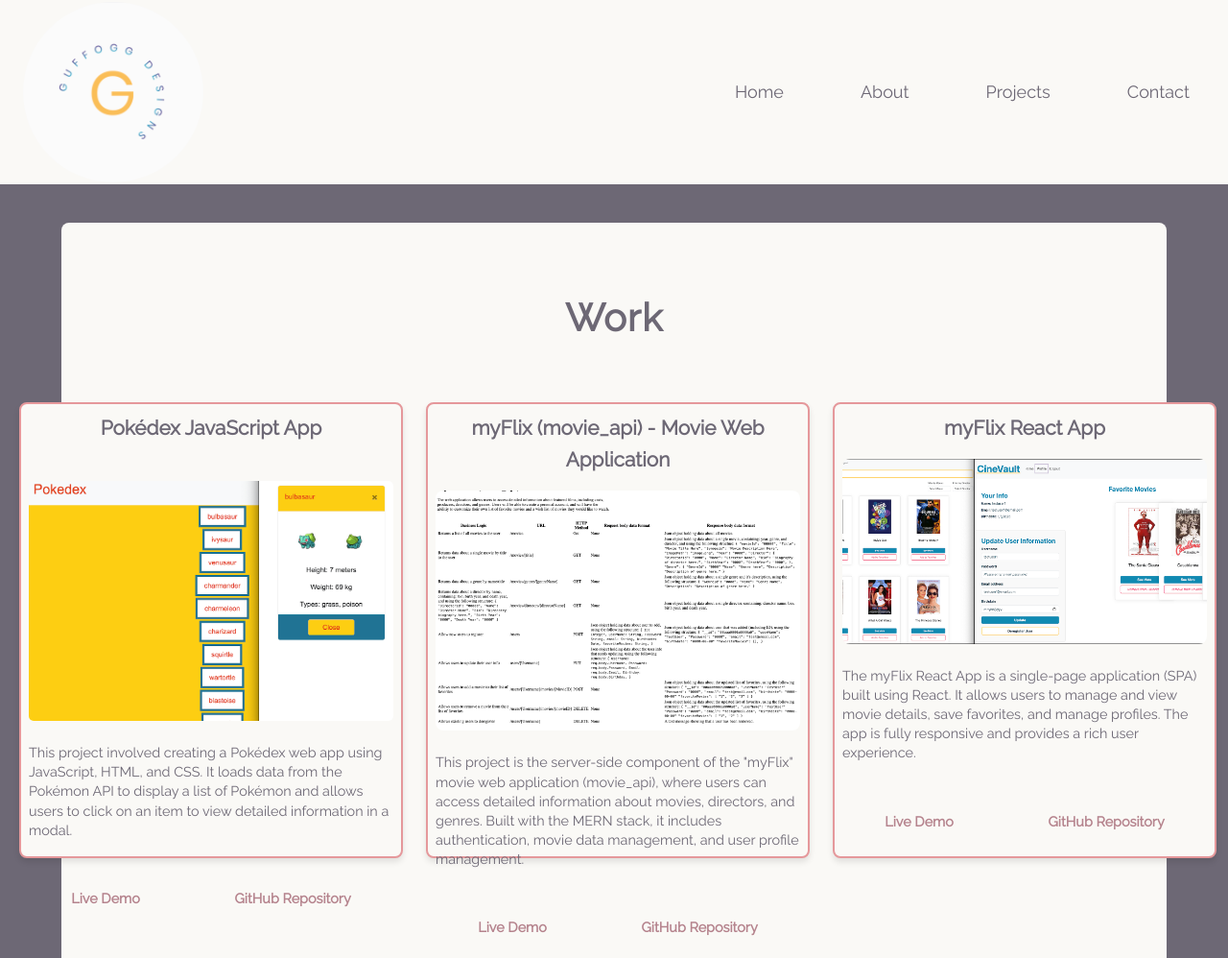
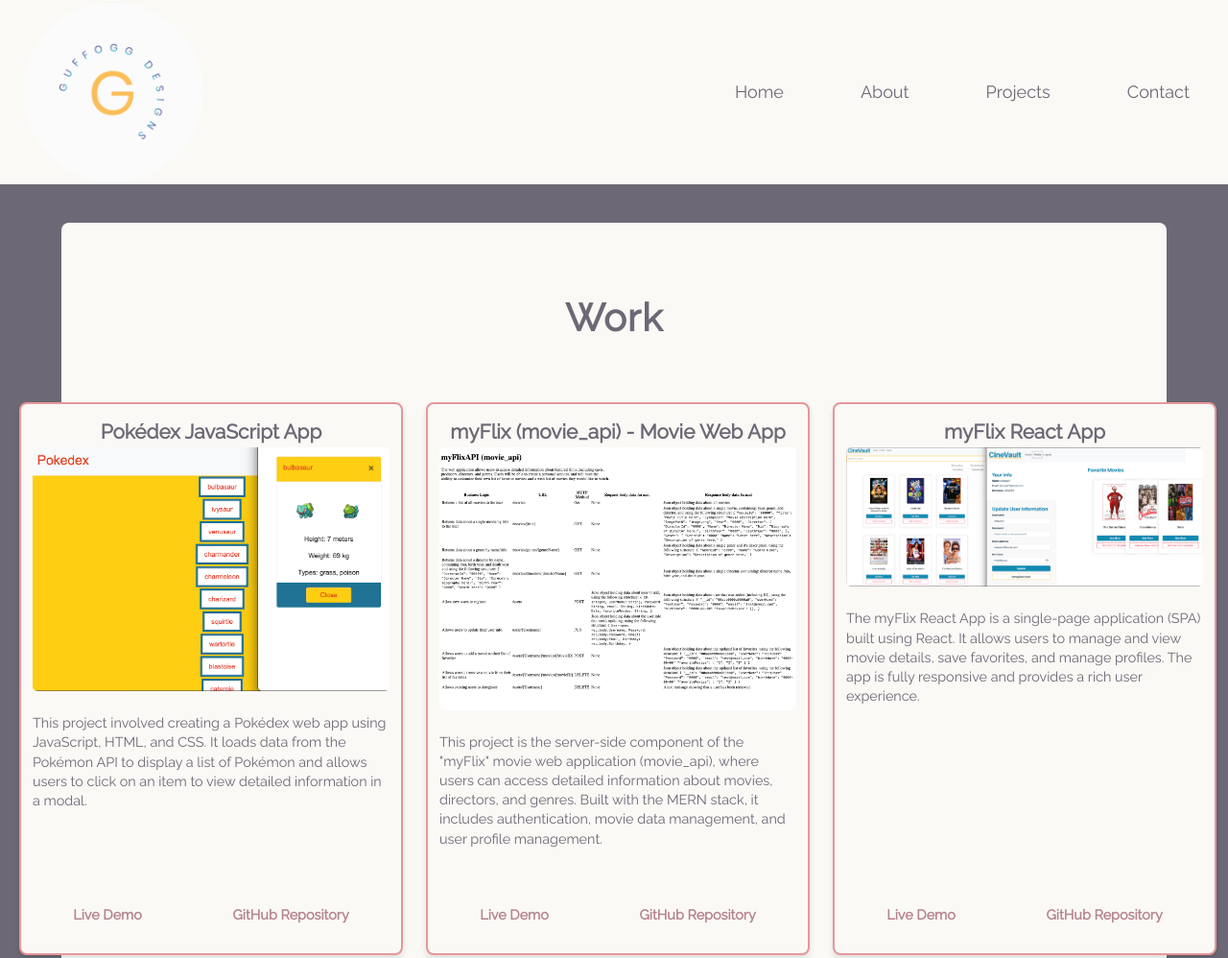
Before and after one commit to Chels93/CF--Portfolio, a website: page projects.html in a window 1280 px wide. Shown: the top 998 px of the page at 96% size. Drawn offline with nearby package versions, Linux system fonts and the light colour scheme.

Commit message:
adjusted grid items to better fit content in projects.html

```diff
--- a/css/style.production.css
+++ b/css/style.production.css
@@ -452,19 +452,14 @@
   padding: 20px;
 }
 
-.grid-container {
-  display: grid;
-  justify-content: center;
-}
-
 /* Individual Project Cards */
 .grid_item {
   display: flex;
   flex-direction: column;
   justify-content: space-between;
-  height: 80%;
+  height: 100%;
   background-color: #faf9f6;
-  padding: 8px;
+  padding: 12px;
   margin: 4px;
   font-size: 0.9rem;
   border: 2px solid var(--color-warm-pink);
@@ -503,7 +498,7 @@
   display: block;
   text-align: center;
   width: fit-content;
-  max-width: 228px;
+  max-width: 180px;
   margin: 10px auto;
   padding: 8px 16px;
   color: var(--color-mauve);
@@ -522,22 +517,17 @@
 }
 
 /* Project Images */
-.grid_item img {
-  width: 100%;
-  max-width: 100%;
-  border-radius: 8px;
-  margin-top: 1rem;
-}
+.project-image {
+    width: auto;
+    max-width: 100%;
+    max-height: 300px;
+    height: auto;
+    object-fit: cover;
+    border-radius: 5px;
+    display: block;
+    margin: 0 auto;
+  }
 
-.project-image {
-  width: 100%;
-  max-width: 500px;
-  height: 250px;
-  object-fit: cover;
-  border-radius: 5px;
-  display: block;
-  margin: 0 auto;
-}
 
 .button-container {
   display: flex;
--- a/projects.html
+++ b/projects.html
@@ -52,7 +52,6 @@
             <!-- Pokédex Project -->
             <article class="grid_item">
               <h2>Pokédex JavaScript App</h2>
-              <br />
               <img
                 class="project-image"
                 src="img/PokedexScreenShot.png"
@@ -60,14 +59,14 @@
                 style="width: 100%; max-width: 500px; border-radius: 5px"
               />
               <br />
-                <p>
-                  This project involved creating a Pokédex web app using
-                  JavaScript, HTML, and CSS. It loads data from the Pokémon API
-                  to display a list of Pokémon and allows users to click on an
-                  item to view detailed information in a modal.
-                </p>
-                <br />
-                <div class="button-container">
+              <p>
+                This project involved creating a Pokédex web app using
+                JavaScript, HTML, and CSS. It loads data from the Pokémon API to
+                display a list of Pokémon and allows users to click on an item
+                to view detailed information in a modal.
+              </p>
+              <br />
+              <div class="button-container">
                 <p>
                   <a
                     href="https://chels93.github.io/Pokedex/"
@@ -89,7 +88,7 @@
 
             <!-- myFlix (movie_api) Server-Side Project -->
             <article class="grid_item">
-              <h2>myFlix (movie_api) - Movie Web Application</h2>
+              <h2>myFlix (movie_api) - Movie Web App</h2>
               <img
                 class="project-image"
                 src="img/movie_api-screenshot.png"
@@ -209,7 +208,6 @@
                 style="width: 100%; max-width: 600px"
               />
               <br />
-
               <p>
                 The app allows users to communicate through messages, share
                 images, and send their location. It leverages Firebase for
@@ -242,7 +240,7 @@
               />
               <br />
               <p>
-                The CineVault Anguarl App is a single-page, responsive movie
+                The CineVault Angular App is a single-page, responsive movie
                 application built using Angular. It interfaces with the existing
                 server-side code (REST API and database) to provide movie
                 enthusiasts with detailed information on movies, directors, and
```
